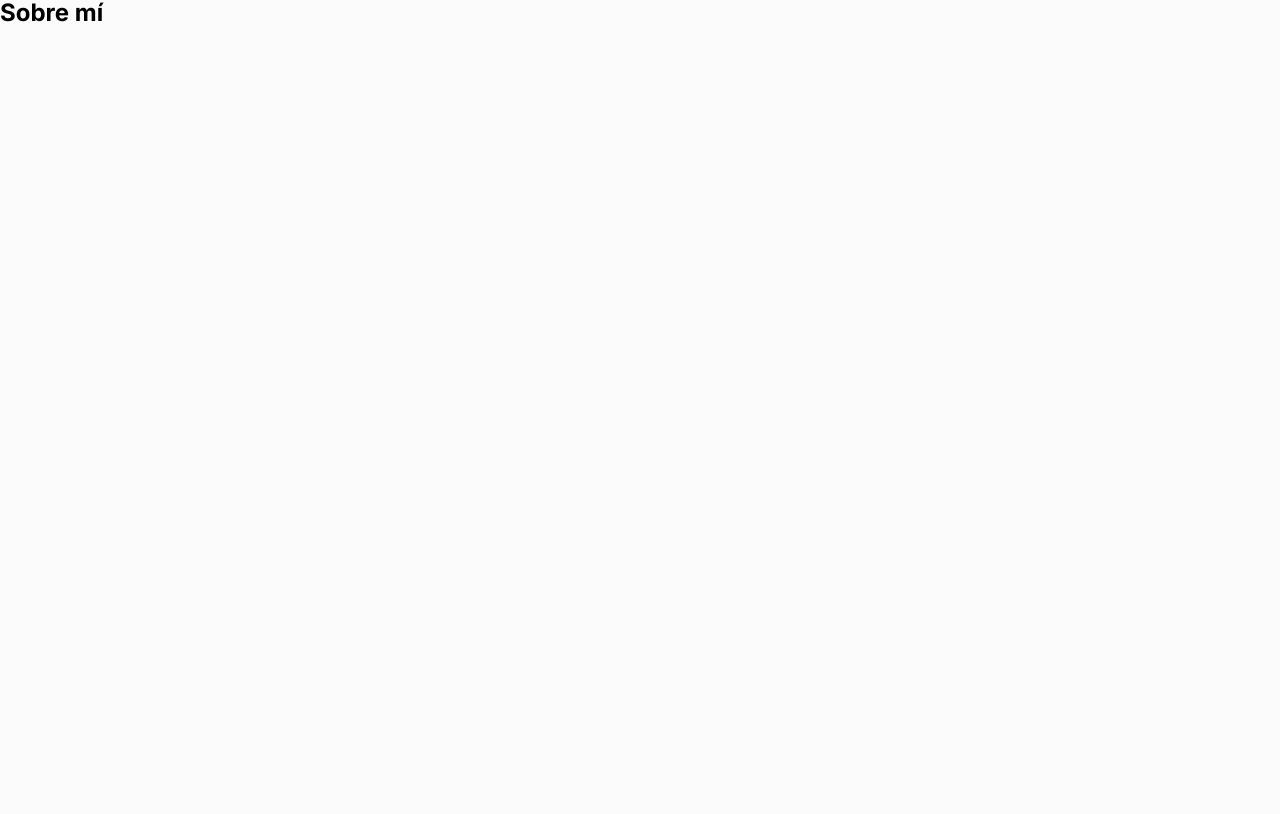
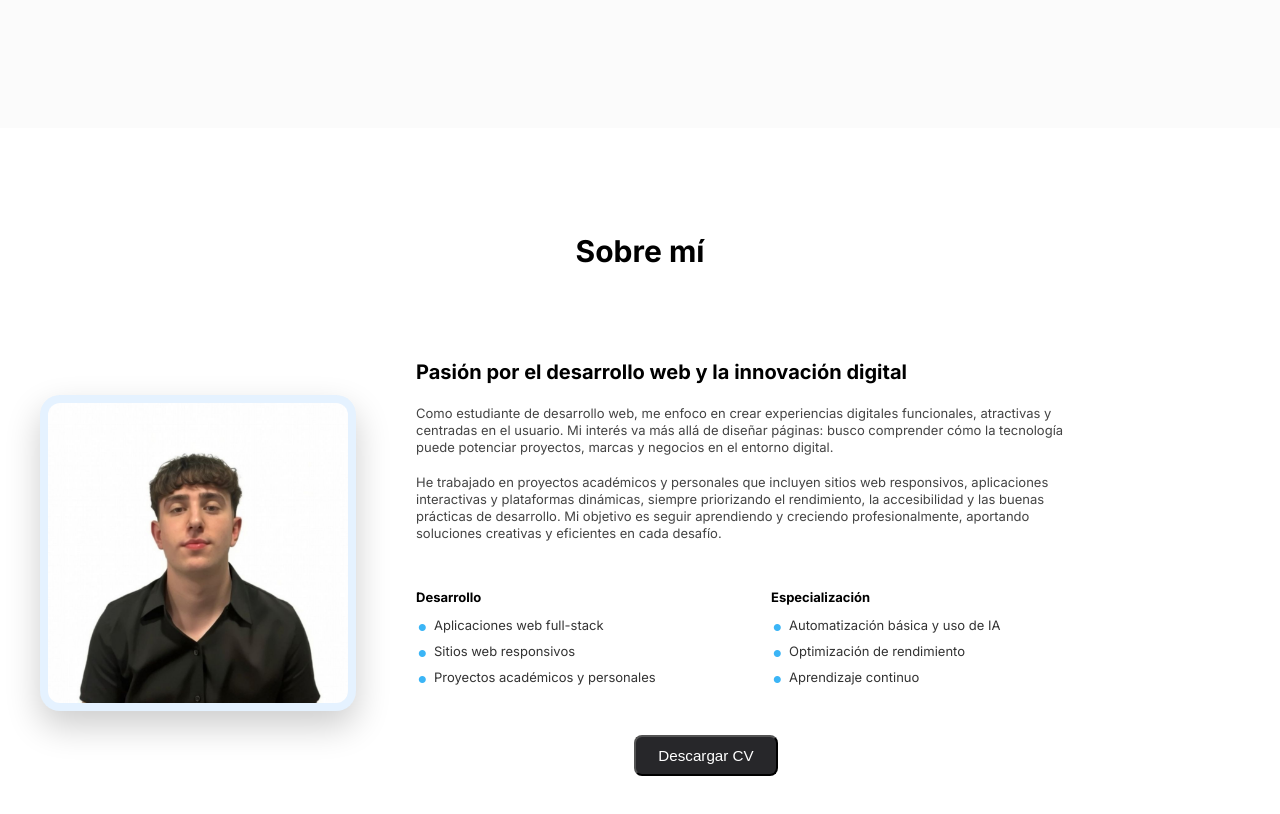
Before and after one commit to Ismabc05/ismaelbedmar, a React (Vite) app in the folder portfolio/: page / in a window 1280 px wide. Shown: the part 780-1594 px from the top of the page. Before the commit the page ends 827 px from the top, so only its background shows below. Built offline with nearby package versions, Linux system fonts and the light colour scheme.

Commit message:
sobremi-acabado

```diff
--- a/portfolio/src/components/Inicio.jsx
+++ b/portfolio/src/components/Inicio.jsx
@@ -3,12 +3,12 @@ import '../estilos/inicio.css';
 
 function Inicio() {
     return(
-        <section className="section-inicio">
+        <section className="section-inicio" id="inicio">
 
             <div className="titulos-inicio">
-                <h1 className="titulo-inicio">Hola, soy <span className="nombre">Ismael Bedmar</span></h1>
-                <p className="segundo-titulo-inicio">Desarrollador web junior</p>
-                <p className="tercer-titulo-inicio">Apasionado por crear experiencias web limpias y funcionales</p>
+                <h1 className="titulo-nombre">Hola, soy <span className="nombre">Ismael Bedmar</span></h1>
+                <p className="titulo-cargo">Desarrollador web junior</p>
+                <p className="titulo-frase">Apasionado por crear experiencias web limpias y funcionales</p>
             </div>
 
             <div className="cuadrado">
--- a/portfolio/src/components/Sobremi.jsx
+++ b/portfolio/src/components/Sobremi.jsx
@@ -1,13 +1,74 @@
 import React from "react";
-import "../estilos/sobremi.css"
+import "../estilos/sobremi.css";
+import foto from "../assets/foto-perfil.jpeg";
 
 function Sobremi() {
-    return(
-        <section className="seccion-sobremi">
+    return (
+        <section className="seccion-sobremi" id="sobremi">
             <h2>Sobre mí</h2>
+
+            <div className="contenedor-sobre-mi">
+
+                {/* Imagen */}
+                <img
+                    src={foto}
+                    alt="Foto perfil"
+                    className="foto-sobre-mi"
+                />
+
+                {/* Texto + botón */}
+                <div className="contenedor-parrafos">
+
+                    <p>Pasión por el desarrollo web y la innovación digital</p>
+
+                    <p>
+                        Como estudiante de desarrollo web, me enfoco en crear experiencias digitales
+                        funcionales, atractivas y centradas en el usuario. Mi interés va más allá de
+                        diseñar páginas: busco comprender cómo la tecnología puede potenciar proyectos,
+                        marcas y negocios en el entorno digital.
+                    </p>
+
+                    <p>
+                        He trabajado en proyectos académicos y personales que incluyen sitios web
+                        responsivos, aplicaciones interactivas y plataformas dinámicas, siempre
+                        priorizando el rendimiento, la accesibilidad y las buenas prácticas de
+                        desarrollo. Mi objetivo es seguir aprendiendo y creciendo profesionalmente,
+                        aportando soluciones creativas y eficientes en cada desafío.
+                    </p>
+
+                    <div className="lista-especialidades">
+
+                        <div>
+                            <h4>Desarrollo</h4>
+                            <ul>
+                                <li>Aplicaciones web full-stack</li>
+                                <li>Sitios web responsivos</li>
+                                <li>Proyectos académicos y personales</li>
+                            </ul>
+                        </div>
+
+                        <div>
+                            <h4>Especialización</h4>
+                            <ul>
+                                <li>Automatización básica y uso de IA</li>
+                                <li>Optimización de rendimiento</li>
+                                <li>Aprendizaje continuo</li>
+                            </ul>
+                        </div>
+
+                    </div>
+
+                    {/* Botón AQUÍ */}
+                    <div className="contenedor-boton">
+                        <button className="boton-cv">Descargar CV</button>
+                    </div>
+
+                </div>
+
+            </div>
+
         </section>
-    )
+    );
 }
 
-
 export { Sobremi };
--- a/portfolio/src/estilos/index.css
+++ b/portfolio/src/estilos/index.css
@@ -13,3 +13,7 @@ body {
     display: flex;
     flex-direction: column; /* Para poder apilar navbar y contenido debajo */
 }
+
+html{
+  scroll-behavior: smooth;
+}
--- a/portfolio/src/estilos/inicio.css
+++ b/portfolio/src/estilos/inicio.css
@@ -10,17 +10,17 @@
     color: #3bb5f6;
 }
 
-.titulo-inicio{
+.titulo-nombre{
     font-size: 50px;
 }
 
-.segundo-titulo-inicio{
+.titulo-cargo{
     margin-top: -21px;
     font-size: 25px;
     color: #3c3c3c;
 }
 
-.tercer-titulo-inicio{
+.titulo-frase{
     margin-top: -10px;
     color:  #3c3c3c;
 }
--- a/portfolio/src/estilos/sobremi.css
+++ b/portfolio/src/estilos/sobremi.css
@@ -1,3 +1,138 @@
-.seccion-sobremi{
+/* Sección principal */
+.seccion-sobremi {
+    padding: 80px 20px;
+    background: #ffffff;
+    margin-top: 150px;
+}
 
+/* Título */
+.seccion-sobremi h2 {
+    text-align: center;
+    font-size: 30px;
+    margin-bottom: 60px;
 }
+
+/* Contenedor general */
+.contenedor-sobre-mi {
+    max-width: 1200px;
+    margin: 0 auto;
+
+    display: flex;
+    align-items: center;
+    gap: 60px;
+}
+
+/* Imagen */
+.foto-sobre-mi {
+    width: 300px;
+    height: 300px;
+
+    object-fit: cover;
+    border-radius: 20px;
+
+    box-shadow: 0 15px 35px rgba(0,0,0,0.2);
+
+    background: #e5f2ff;
+    padding: 8px;
+}
+
+/* Contenedor texto */
+.contenedor-parrafos {
+    flex: 1;
+    max-width: 650px;
+    margin-top: 10px;
+}
+
+/* Primer párrafo (título) */
+.contenedor-parrafos p:first-child {
+    font-size: 20px;
+    font-weight: 700;
+    margin-bottom: 20px;
+    color: black;
+}
+
+/* Párrafos normales */
+.contenedor-parrafos p {
+    font-size: 13px;
+    line-height: 1.3;
+    color: #444;
+
+    margin-bottom: 18px;
+}
+
+
+/* Especialidades */
+.lista-especialidades {
+    display: flex;
+    gap: 60px;
+    margin-top: 30px;
+}
+
+/* Cada bloque */
+.lista-especialidades div {
+    flex: 1;
+}
+
+/* Títulos */
+.lista-especialidades h4 {
+    font-size: 13px;
+    font-weight: 600;
+    margin-bottom: 12px;
+}
+
+/* Listas */
+.lista-especialidades ul {
+    list-style: none;
+    padding: 0;
+    margin: 0;
+}
+
+/* Items */
+.lista-especialidades li {
+    position: relative;
+    padding-left: 18px;
+    margin-bottom: 10px;
+    font-size: 13px;
+    color: #333;
+}
+
+/* Puntitos azules */
+.lista-especialidades li::before {
+    content: "•";
+    color: #3bb5f6;
+    font-size: 1.4rem;
+
+    position: absolute;
+    left: 0;
+    top: 50%;
+    transform: translateY(-50%);
+}
+
+.contenedor-boton {
+    margin-top: 40px;
+    margin-left: -70px;
+
+    display: flex;
+    justify-content: center; /* CENTRAR */
+}
+
+
+/* Botón */
+.boton-cv {
+    padding: 10px 22px;
+    font-size: 0.95rem;
+
+    background: rgb(39, 39, 42);
+    color: white;
+
+    border-radius: 8px;
+    cursor: pointer;
+
+    transition: all 0.3s ease;
+}
+
+/* Hover */
+.boton-cv:hover {
+    background: #000712;
+    color: white;
+}
```
Also changed, not shown: portfolio/src/assets/foto-perfil.jpeg (added).
